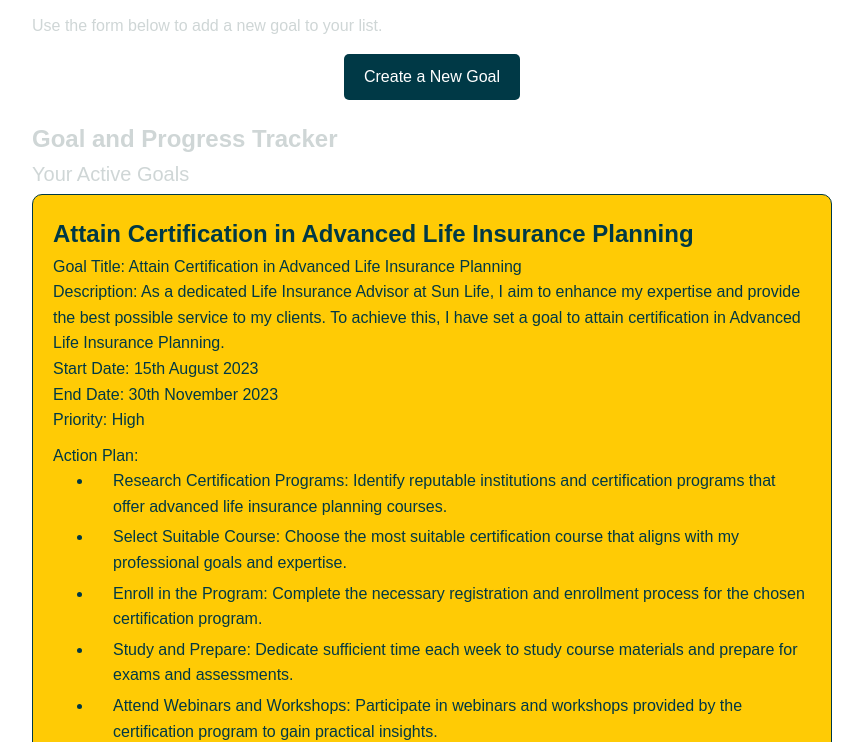
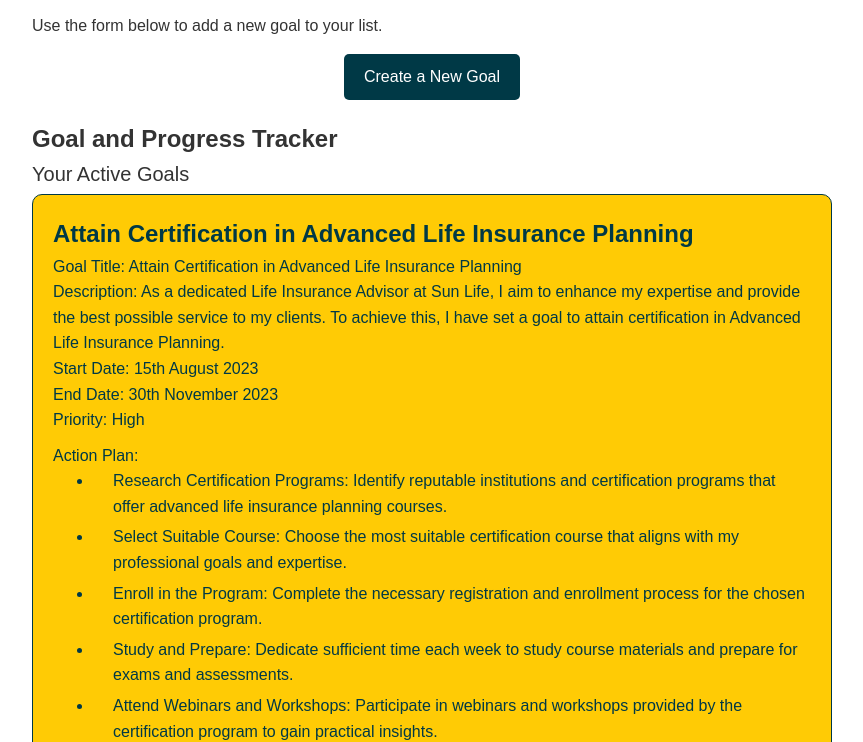
Before and after one commit to essiddp/sunvibe, a plain HTML site: page perfman.html in a window 1280 px wide. Shown: the part 121-863 px from the top of the page, without its empty margins (208-1071 px from the left). Drawn offline with nearby package versions, Linux system fonts and the light colour scheme.

Commit message:
mic test

```diff
--- a/perfman.html
+++ b/perfman.html
@@ -12,7 +12,7 @@
         body {
             font-family: Arial, sans-serif;
             line-height: 1.6;
-            color: #1333;
+            color: #333;
             max-width: 800px;
             margin: 20px auto;
         }
```
Also changed, not shown: soceng.html (+1 -1 lines).
